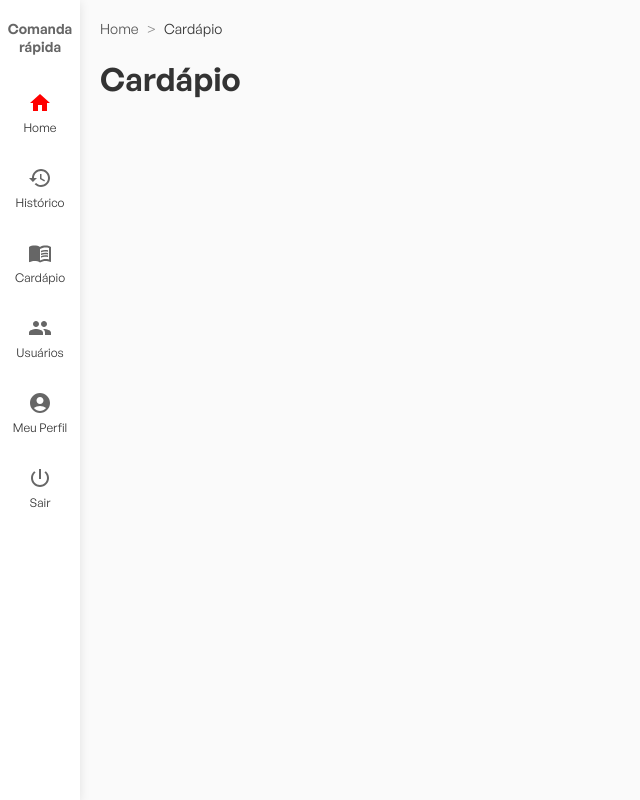
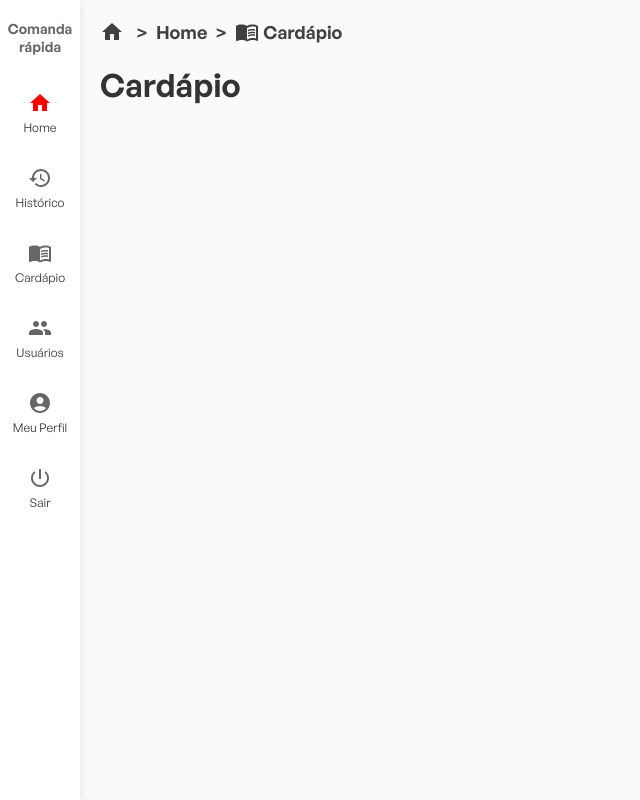
Before and after one commit to lenx0/front-waiterapp, a React (Vite) app: page /menu in a window 1280 px wide. Shown: the whole page, without its empty margins (0-640 px from the left). Built offline with nearby package versions, Linux system fonts and the light colour scheme; sample sign-in values are in the browser's storage.

Commit message:
fix breadcrumber span

```diff
--- a/src/components/Breadcrumber/index.tsx
+++ b/src/components/Breadcrumber/index.tsx
@@ -1,29 +1,51 @@
-// src/components/Breadcrumbs.tsx
 import React from 'react';
 import { Link, useLocation } from 'react-router-dom';
 import styled from 'styled-components';
+import HomeIcon from '@mui/icons-material/Home';
+import HistoryIcon from '@mui/icons-material/History';
+import MenuBookIcon from '@mui/icons-material/MenuBook';
+import PeopleIcon from '@mui/icons-material/People';
+import AccountCircleIcon from '@mui/icons-material/AccountCircle';
+import ExitToAppIcon from '@mui/icons-material/ExitToApp';
 
 const BreadcrumbContainer = styled.nav`
   display: flex;
   align-items: center;
   font-size: 14px;
   margin-bottom: 20px;
+  color: #1b1b1bd5;
+  font-weight: bold;
+    font-size: large;
 `;
 
 const Crumb = styled.span`
-  &:not(:last-child)::after {
+  display: flex;
+  align-items: center;
+  &:not(:last-child)::before {
     content: '>';
     margin: 0 8px;
-    color: #888;
+    color: #1b1b1bd5;
+    font-weight: bold;
+    font-size: large;
   }
 `;
 
 const BreadcrumbLink = styled(Link)`
   text-decoration: none;
-  color: #555;
+  color: #1b1b1bd5;
+  font-weight: bold;
+  font-size: large;
+  display: flex;
+  align-items: center;
   &:hover {
     text-decoration: underline;
   }
+`;
+
+const IconWrapper = styled.span`
+  margin-right: 4px;
+  display: flex;
+  align-items: center;
 `;
 
 const Breadcrumbs: React.FC = () => {
@@ -31,34 +53,58 @@ const Breadcrumbs: React.FC = () => {
 
   const pathnames = location.pathname.split('/').filter((x) => x);
 
-  const breadcrumbNameMap: { [key: string]: string } = {
-    '': 'Pedidos',
-    'history': 'Histórico',
-    'menu': 'Cardápio',
-    'user': 'Usuários',
-    'profile': 'Meu Perfil',
-    'sair': 'Sair',
+  const breadcrumbNameMap: { [key: string]: { name: string; icon: JSX.Element } } = {
+    '': { name: 'Pedidos', icon: <HomeIcon /> },
+    history: { name: 'Histórico', icon: <HistoryIcon /> },
+    menu: { name: 'Cardápio', icon: <MenuBookIcon /> },
+    user: { name: 'Usuários', icon: <PeopleIcon /> },
+    profile: { name: 'Meu Perfil', icon: <AccountCircleIcon /> },
+    sair: { name: 'Sair', icon: <ExitToAppIcon /> },
   };
+
+  console.log('pathnames:', pathnames)
 
   return (
     <BreadcrumbContainer>
       {pathnames.length > 0 ? (
+        <>
+          <IconWrapper>
+            <HomeIcon />
+          </IconWrapper>
+          <Crumb>
+            <BreadcrumbLink to="/order">
+              Home
+            </BreadcrumbLink>
+          </Crumb>
+          {pathnames[0] !== 'order' && (
+            <Crumb />
+          )}
+        </>
+      ) : (
         <Crumb>
-          <BreadcrumbLink to="/">Home</BreadcrumbLink>
+          <IconWrapper>
+            <HomeIcon />
+          </IconWrapper>
+          Home
         </Crumb>
-      ) : (
-        <Crumb>Home</Crumb>
       )}
 
       {pathnames.map((value, index) => {
         const last = index === pathnames.length - 1;
         const to = `/${pathnames.slice(0, index + 1).join('/')}`;
+        const crumb = breadcrumbNameMap[value];
 
         return last ? (
-          <Crumb key={to}>{breadcrumbNameMap[value]}</Crumb>
+          <Crumb key={to}>
+            <IconWrapper>{crumb?.icon}</IconWrapper>
+            {crumb?.name}
+          </Crumb>
         ) : (
           <Crumb key={to}>
-            <BreadcrumbLink to={to}>{breadcrumbNameMap[value]}</BreadcrumbLink>
+            <BreadcrumbLink to={to}>
+              <IconWrapper>{crumb?.icon}</IconWrapper>
+              {crumb?.name}
+            </BreadcrumbLink>
           </Crumb>
         );
       })}
--- a/src/components/Sidebar/index.tsx
+++ b/src/components/Sidebar/index.tsx
@@ -71,7 +71,7 @@ const Sidebar: React.FC = () => {
     <SidebarContainer>
       <Logo>Comanda rápida</Logo>
       <Menu>
-        <Link to="" style={{ textDecoration: 'none' }}>
+        <Link to="/order" style={{ textDecoration: 'none' }}>
           <MenuItem>
             <HomeIcon style={{ color: 'red' }} />
             <MenuText>Home</MenuText>
```
